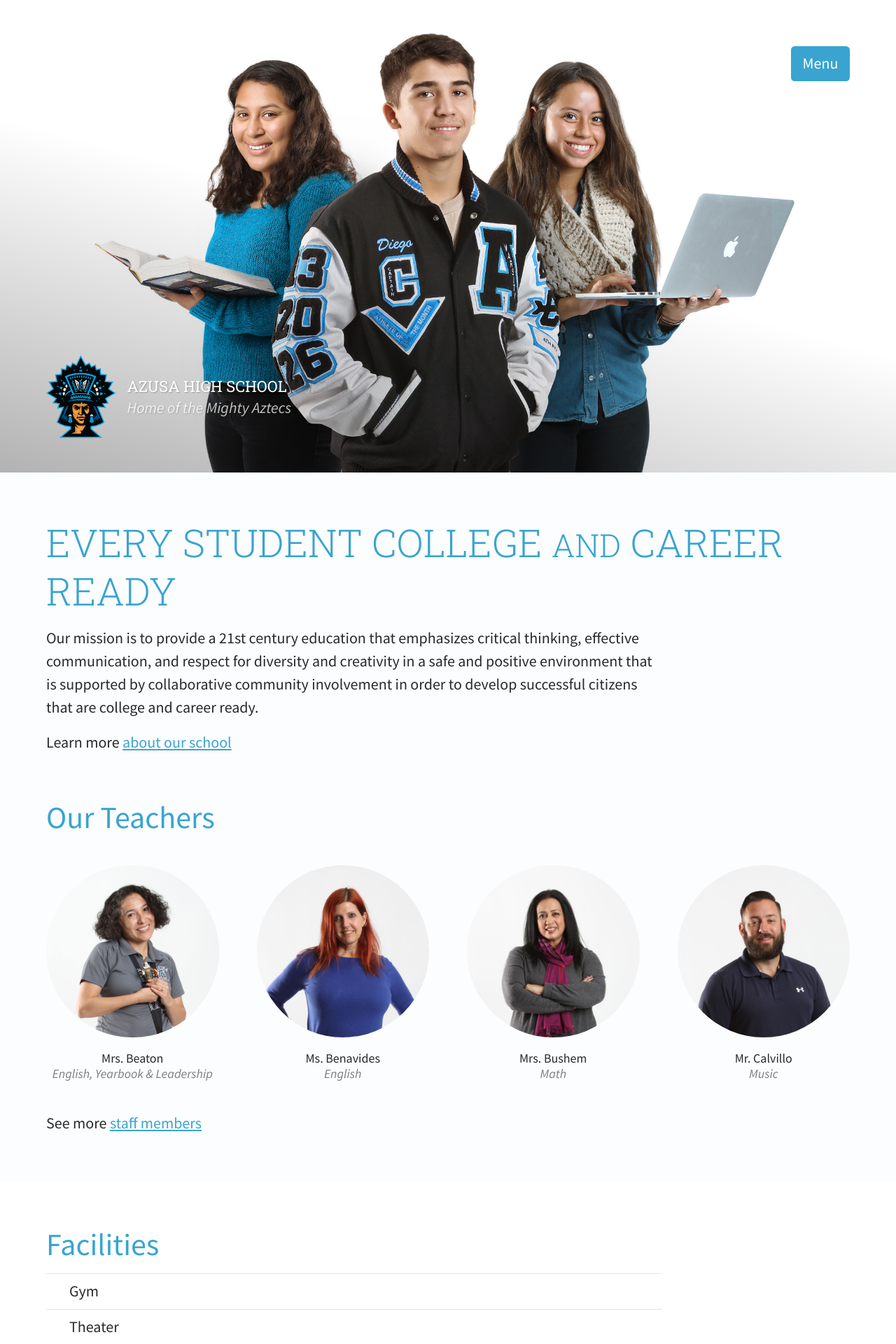
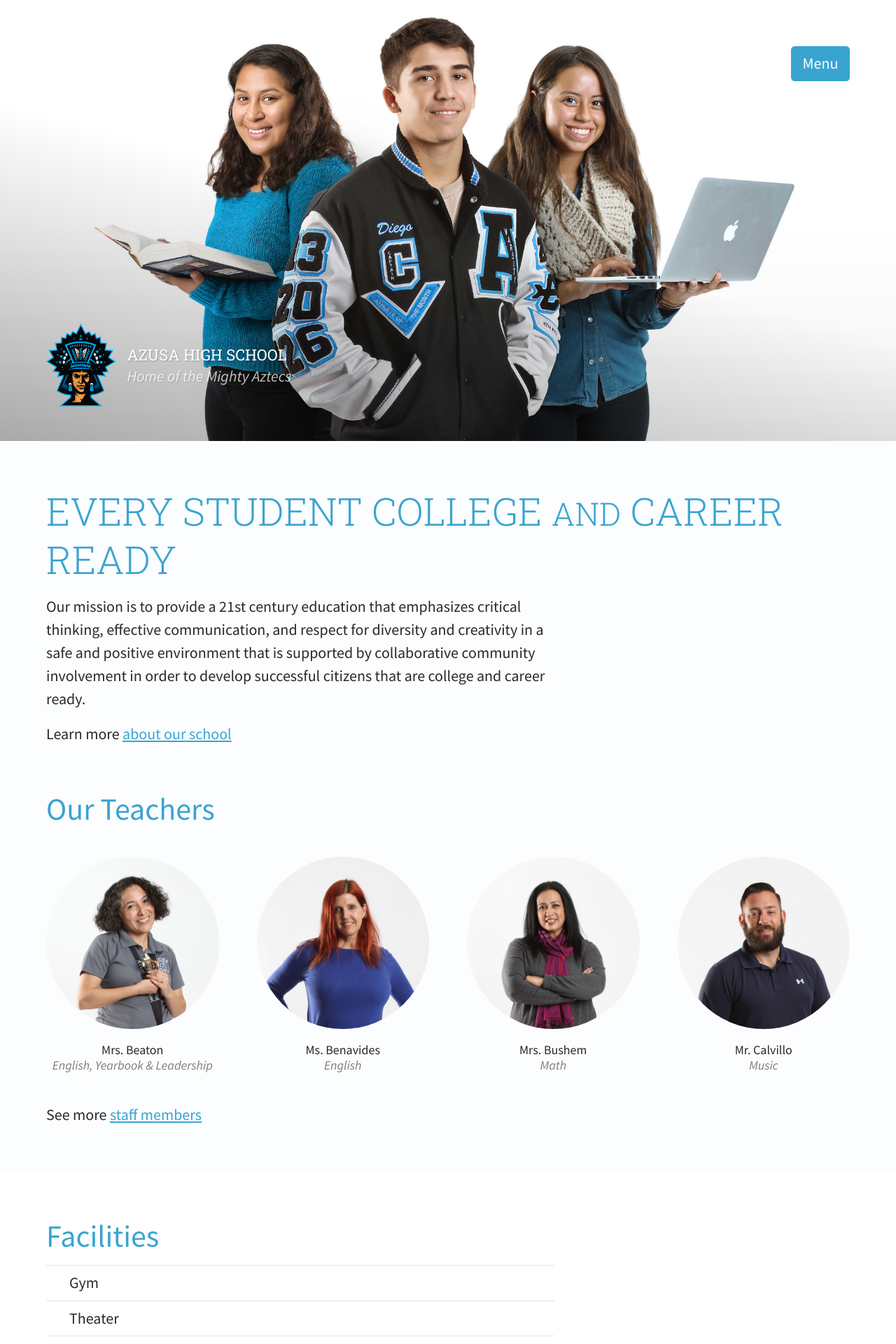
Before and after one commit to jimthoburn/azusa, a Jekyll site: the page built from index.markdown, in a window 1280 px wide. Shown: the top 1920 px of the page at 70% size. Built offline with Jekyll 4.4.1, drawn with Linux system fonts in a browser that asks for light colours.

Commit message:
Update header

```diff
--- a/_css/staff.css
+++ b/_css/staff.css
@@ -66,7 +66,7 @@
       width: 33.333%;
     }
   }
-  @media (min-width: 60em) {
+  @media (min-width: 60em) { /* --big-screen-width */
     .staff-list li {
       width: 25%;
     }
--- a/css/shared.css
+++ b/css/shared.css
@@ -44,25 +44,25 @@
   }
 
   @media (min-width: 400px) and (min-height: 200px) {
-    body {
+    html {
       font-size: 112.5%;
     }
   }
 
   @media (min-width: 500px) and (min-height: 250px) {
-    body {
+    html {
       font-size: 125%;
     }
   }
 
   @media (min-width: 1000px) and (min-height: 50px) {
-    body {
+    html {
       font-size: 137.5%;
     }
   }
 
   @media (min-width: 1500px) and (min-height: 750px) {
-    body {
+    html {
       font-size: 150%;
     }
   }
@@ -72,7 +72,7 @@
     margin-bottom: 0.75em;
 
     /* Limit line lengths, for readability. */
-    max-width: 40em;
+    max-width: 33em;
     /*
     margin-left: auto;
     margin-right: auto;
@@ -315,6 +315,7 @@
     }
   }
 
+  @supports ((-o-object-fit: cover) or (object-fit: cover)) {
     body.has-image > header {
       position: absolute;
       top: 0;
@@ -322,6 +323,23 @@
       width: 100%;
       box-sizing: border-box;
     }
+  }
+
+  /*
+  @media (min-width: 44em) {
+    main:not(.has-wide-content) {
+      margin-left: 12.5%;
+      width: 75%;
+      box-sizing: border-box;
+    }
+  }
+  @media (min-width: 88em) {
+    main:not(.has-wide-content) {
+      margin-left: 25%;
+      width: 50%;
+    }
+  }
+  */
 
   main:not(.has-wide-content) {
     max-width: 40em;
@@ -329,8 +347,21 @@
     margin-right: auto;
   }
 
-  main h1:first-child {
+  main > h1:first-child {
     margin-top: 0;
+  }
+
+  @media (min-width: 66em) {
+    /*
+    main:not(.has-wide-content) > h1:first-child {
+      margin-left: calc(-25vw + 3rem);
+      margin-bottom: 2.25rem;
+    }
+    main:not(.has-wide-content) > h2 {
+      margin-left: calc(-25vw + 3rem);
+      margin-bottom: 2.25rem;
+    }
+    */
   }
 
   /* =Image
@@ -344,8 +375,8 @@
   .image::before {
     content: "";
     background: rgba(0, 0, 0, 0.2);
-    background: -webkit-linear-gradient(75deg, rgba(0, 0, 0, 0.3), rgba(0, 0, 0, 0) 50%, rgba(0, 0, 0, 0));
-    background: linear-gradient(15deg, rgba(0, 0, 0, 0.3), rgba(0, 0, 0, 0) 50%, rgba(0, 0, 0, 0));
+    background: -webkit-linear-gradient(285deg, rgba(0, 0, 0, 0.3), rgba(0, 0, 0, 0) 50%, rgba(0, 0, 0, 0));
+    background: linear-gradient(165deg, rgba(0, 0, 0, 0.3), rgba(0, 0, 0, 0) 50%, rgba(0, 0, 0, 0));
     position: absolute;
     top: 0;
     left: 0;
@@ -354,8 +385,30 @@
     z-index: 0;
   }
 
+  @supports((-o-object-fit: cover) or (object-fit: cover)) {
+    .image::before {
+      background: -webkit-linear-gradient(75deg, rgba(0, 0, 0, 0.3), rgba(0, 0, 0, 0) 50%, rgba(0, 0, 0, 0));
+      background: linear-gradient(15deg, rgba(0, 0, 0, 0.3), rgba(0, 0, 0, 0) 50%, rgba(0, 0, 0, 0));
+    }
+  }
+
+  .image::after {
+    content: "";
+    background: rgba(0, 0, 0, 0.05);
+    background: -webkit-linear-gradient(bottom, rgba(0, 0, 0, 0.05), rgba(0, 0, 0, 0) 50%, rgba(0, 0, 0, 0));
+    background: linear-gradient(to top, rgba(0, 0, 0, 0.05), rgba(0, 0, 0, 0) 50%, rgba(0, 0, 0, 0));
+    position: absolute;
+    top: 0;
+    left: 0;
+    width: 100%;
+    height: 100%;
+    z-index: 0;
+  }
+
+  @supports ((-o-object-fit: cover) or (object-fit: cover)) {
     body.has-image > header {
       color: white;
+    }
   }
 
   .image img {
@@ -367,11 +420,17 @@
   @supports ((-o-object-fit: cover) or (object-fit: cover)) {
       .image img {
         width: 100%;
-        height: 75vh;
+        height: 50vh;
         -o-object-fit: cover;
            object-fit: cover;
         -o-object-position: center;
            object-position: center;
+      }
+      @media (min-aspect-ratio: 1/1) {
+        .image img {
+          height: 70vh;
+          min-height: 33vmax;
+        }
       }
       .image-focus-top img {
         -o-object-position: top;
@@ -448,12 +507,8 @@
   @media (min-width: 35em) {
     body > header {
       padding-top: 0;
+      padding-bottom: 0;
     }
-  }
-
-  body.has-image > header {
-    height: 75vh;
-    box-sizing: border-box;
   }
 
   body header > a {
@@ -464,13 +519,25 @@
     padding: 1.5em 1.5em 1.5em 5.25em;
   }
 
+  @supports ((-o-object-fit: cover) or (object-fit: cover)) {
+    body.has-image > header {
+      height: 50vh;
+      box-sizing: border-box;
+    }
+    @media (min-aspect-ratio: 1/1) {
+      body.has-image > header {
+        height: 70vh;
+        min-height: 33vmax;
+      }
+    }
     body.has-image > header > a {
       position: absolute;
       bottom: 0.75em;
       text-shadow: 1px 1px 2px rgba(0, 0, 0, 0.25);
     }
+  }
 
-  @media (min-width: 60em) {
+  @media (min-width: 60em) { /* --big-screen-width */
     body > header > a {
       padding: 3em 3em 3em 5.25em;
     }
@@ -552,7 +619,7 @@
     right: 1.5em;
   }
 
-  @media (min-width: 60em) {
+  @media (min-width: 60em) { /* --big-screen-width */
     body > header .nav-link {
       top: 3em;
       right: 3em;
@@ -857,7 +924,7 @@
     }
   }
 
-  @media (min-width: 60em) {
+  @media (min-width: 60em) { /* --big-screen-width */
     .staff-list li {
       width: 25%;
     }
@@ -971,7 +1038,7 @@
     padding: 1.5em;
   }
 
-  @media (min-width: 60em) {
+  @media (min-width: 60em) { /* --big-screen-width */
     .news-summary li span {
       padding: 3em;
     }
@@ -1055,7 +1122,7 @@
 
   }
 
-  @media (min-width: 60em) {
+  @media (min-width: 60em) { /* --big-screen-width */
     .summaries div,
     .parents-summary,
     .news-summary-home {
@@ -1096,7 +1163,7 @@
     padding: 1.5em;
   }
 
-  @media (min-width: 60em) {
+  @media (min-width: 60em) { /* --big-screen-width */
     .feature img + p {
       padding: 3em;
     }
@@ -1162,7 +1229,7 @@
     margin-bottom: 0;
   }
 
-  @media (min-width: 60em) {
+  @media (min-width: 60em) { /* --big-screen-width */
     .news-summary {
       display: -webkit-box;
       display: -ms-flexbox;
```
Also changed, not shown: _css/home.css (+4 -4 lines), _css/layout.css (+71 -9 lines), _css/type.css (+5 -5 lines), 1 other file. Lines whose indentation alone changed are shown as unchanged.
